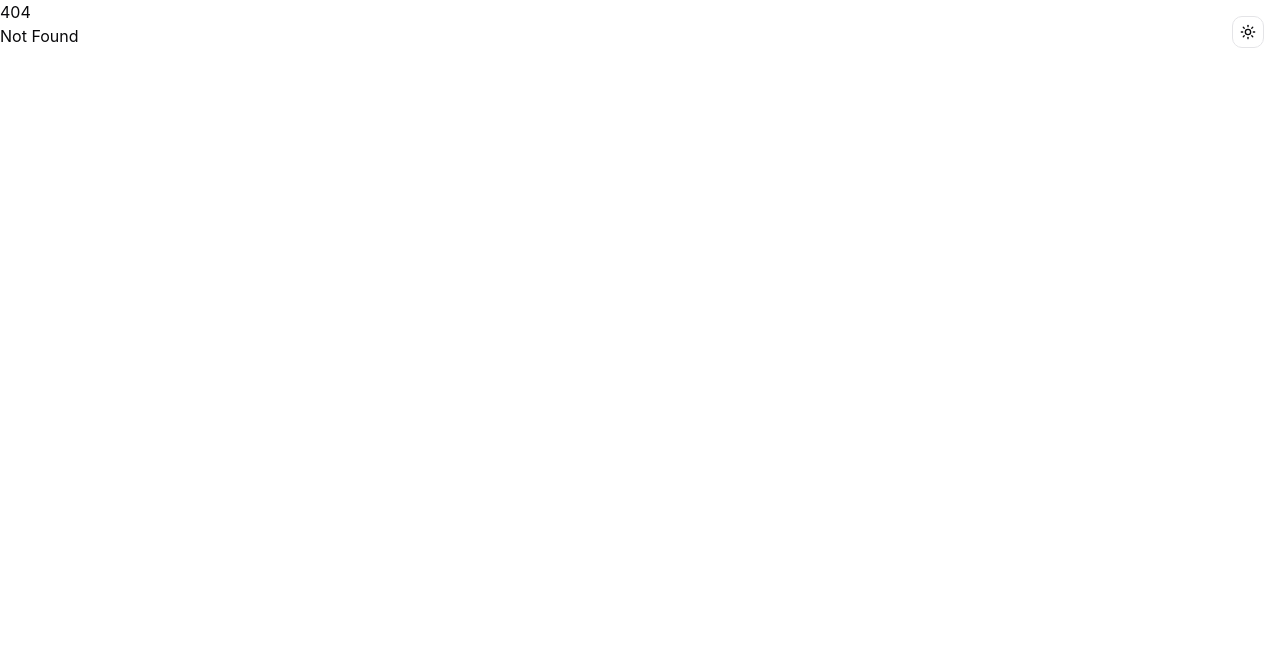
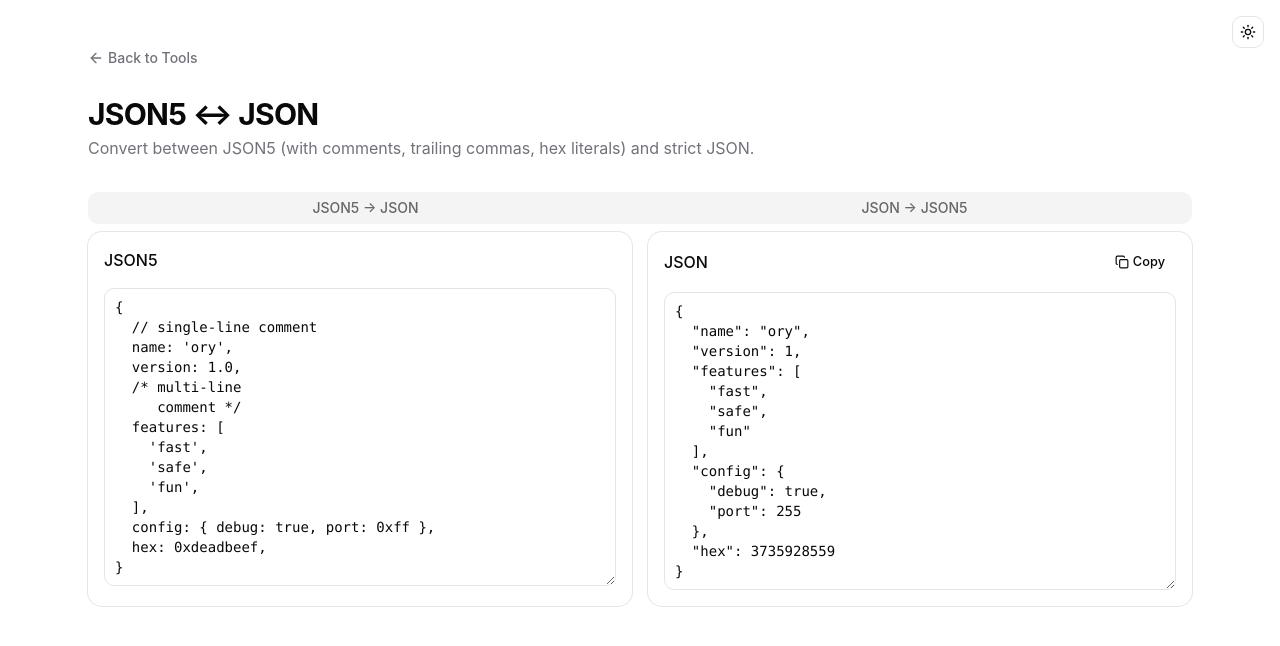
Before and after one commit to orykr/tool.ory.kr, a SvelteKit app in the folder frontend/: page /json5 in a window 1280 px wide. Before the commit this address had no page. Shown: the top 646 px of the page. Built offline with nearby package versions, Linux system fonts and the light colour scheme.

Commit message:
feat(json5): add JSON5 ↔ strict JSON converter

```diff
--- a/frontend/package.json
+++ b/frontend/package.json
@@ -46,6 +46,7 @@
 		"cropperjs": "^1.6.2",
 		"dompurify": "^3.4.1",
 		"gif.js": "^0.2.0",
+		"json5": "^2.2.3",
 		"marked": "^18.0.2",
 		"mode-watcher": "^1.1.0",
 		"qrcode": "^1.5.4",
--- a/frontend/src/routes/+page.svelte
+++ b/frontend/src/routes/+page.svelte
@@ -521,6 +521,11 @@
 			href: "/html-md",
 			title: "HTML → Markdown",
 			description: "Convert HTML to Markdown via Turndown."
+		},
+		{
+			href: "/json5",
+			title: "JSON5 ↔ JSON",
+			description: "Convert between JSON5 (comments, trailing commas) and strict JSON."
 		}
 	];
 </script>
--- /dev/null
+++ b/frontend/src/routes/json5/+page.svelte
@@ -0,0 +1,153 @@
+<script lang="ts">
+	import * as Card from "$lib/components/ui/card/index.js";
+	import * as Tabs from "$lib/components/ui/tabs/index.js";
+	import { Button } from "$lib/components/ui/button/index.js";
+	import { Textarea } from "$lib/components/ui/textarea/index.js";
+	import ArrowLeft from "@lucide/svelte/icons/arrow-left";
+	import Copy from "@lucide/svelte/icons/copy";
+	import Check from "@lucide/svelte/icons/check";
+	import JSON5 from "json5";
+
+	let json5Input = $state(`{
+  // single-line comment
+  name: 'ory',
+  version: 1.0,
+  /* multi-line
+     comment */
+  features: [
+    'fast',
+    'safe',
+    'fun',
+  ],
+  config: { debug: true, port: 0xff },
+  hex: 0xdeadbeef,
+}`);
+	let jsonOutput = $state("");
+	let json5Error = $state<string | null>(null);
+
+	let jsonInput = $state(
+		'{"name":"ory","version":1.0,"features":["fast","safe","fun"],"config":{"debug":true,"port":255}}'
+	);
+	let json5Output = $state("");
+	let jsonError = $state<string | null>(null);
+
+	$effect(() => {
+		const v = json5Input;
+		try {
+			if (!v.trim()) {
+				jsonOutput = "";
+				json5Error = null;
+				return;
+			}
+			jsonOutput = JSON.stringify(JSON5.parse(v), null, 2);
+			json5Error = null;
+		} catch (e) {
+			jsonOutput = "";
+			json5Error = (e as Error).message;
+		}
+	});
+
+	$effect(() => {
+		const v = jsonInput;
+		try {
+			if (!v.trim()) {
+				json5Output = "";
+				jsonError = null;
+				return;
+			}
+			const parsed = JSON.parse(v);
+			json5Output = JSON5.stringify(parsed, null, 2);
+			jsonError = null;
+		} catch (e) {
+			json5Output = "";
+			jsonError = (e as Error).message;
+		}
+	});
+
+	let copied = $state<string | null>(null);
+	async function copy(key: string, value: string) {
+		await navigator.clipboard.writeText(value);
+		copied = key;
+		setTimeout(() => (copied = null), 1500);
+	}
+</script>
+
+<main class="container mx-auto max-w-6xl px-6 py-12">
+	<nav class="mb-6">
+		<a
+			href="/"
+			class="text-muted-foreground hover:text-foreground inline-flex items-center gap-1 text-sm font-medium transition-colors"
+		>
+			<ArrowLeft class="h-4 w-4" />
+			Back to Tools
+		</a>
+	</nav>
+
+	<header class="mb-8">
+		<h1 class="text-3xl font-bold tracking-tight">JSON5 ↔ JSON</h1>
+		<p class="text-muted-foreground mt-1">
+			Convert between JSON5 (with comments, trailing commas, hex literals) and strict JSON.
+		</p>
+	</header>
+
+	<Tabs.Root value="j52j">
+		<Tabs.List class="grid w-full grid-cols-2">
+			<Tabs.Trigger value="j52j">JSON5 → JSON</Tabs.Trigger>
+			<Tabs.Trigger value="j2j5">JSON → JSON5</Tabs.Trigger>
+		</Tabs.List>
+
+		<Tabs.Content value="j52j">
+			<div class="grid gap-4 md:grid-cols-2">
+				<Card.Root>
+					<Card.Header><Card.Title class="text-base">JSON5</Card.Title></Card.Header>
+					<Card.Content>
+						<Textarea bind:value={json5Input} class="min-h-72 font-mono text-sm" />
+					</Card.Content>
+				</Card.Root>
+				<Card.Root>
+					<Card.Header class="flex flex-row items-center justify-between">
+						<Card.Title class="text-base">JSON</Card.Title>
+						<Button variant="ghost" size="sm" onclick={() => copy("j", jsonOutput)} disabled={!jsonOutput}>
+							{#if copied === "j"}<Check />Copied{:else}<Copy />Copy{/if}
+						</Button>
+					</Card.Header>
+					<Card.Content>
+						<Textarea value={jsonOutput} readonly class="min-h-72 font-mono text-sm" />
+					</Card.Content>
+				</Card.Root>
+			</div>
+			{#if json5Error}
+				<div class="border-destructive/50 bg-destructive/10 text-destructive mt-4 rounded-md border p-3 text-sm">
+					{json5Error}
+				</div>
+			{/if}
+		</Tabs.Content>
+
+		<Tabs.Content value="j2j5">
+			<div class="grid gap-4 md:grid-cols-2">
+				<Card.Root>
+					<Card.Header><Card.Title class="text-base">JSON</Card.Title></Card.Header>
+					<Card.Content>
+						<Textarea bind:value={jsonInput} class="min-h-72 font-mono text-sm" />
+					</Card.Content>
+				</Card.Root>
+				<Card.Root>
+					<Card.Header class="flex flex-row items-center justify-between">
+						<Card.Title class="text-base">JSON5</Card.Title>
+						<Button variant="ghost" size="sm" onclick={() => copy("5", json5Output)} disabled={!json5Output}>
+							{#if copied === "5"}<Check />Copied{:else}<Copy />Copy{/if}
+						</Button>
+					</Card.Header>
+					<Card.Content>
+						<Textarea value={json5Output} readonly class="min-h-72 font-mono text-sm" />
+					</Card.Content>
+				</Card.Root>
+			</div>
+			{#if jsonError}
+				<div class="border-destructive/50 bg-destructive/10 text-destructive mt-4 rounded-md border p-3 text-sm">
+					{jsonError}
+				</div>
+			{/if}
+		</Tabs.Content>
+	</Tabs.Root>
+</main>
```
Also changed, not shown: 1 other file (tests, documents, lock files or other folders).
